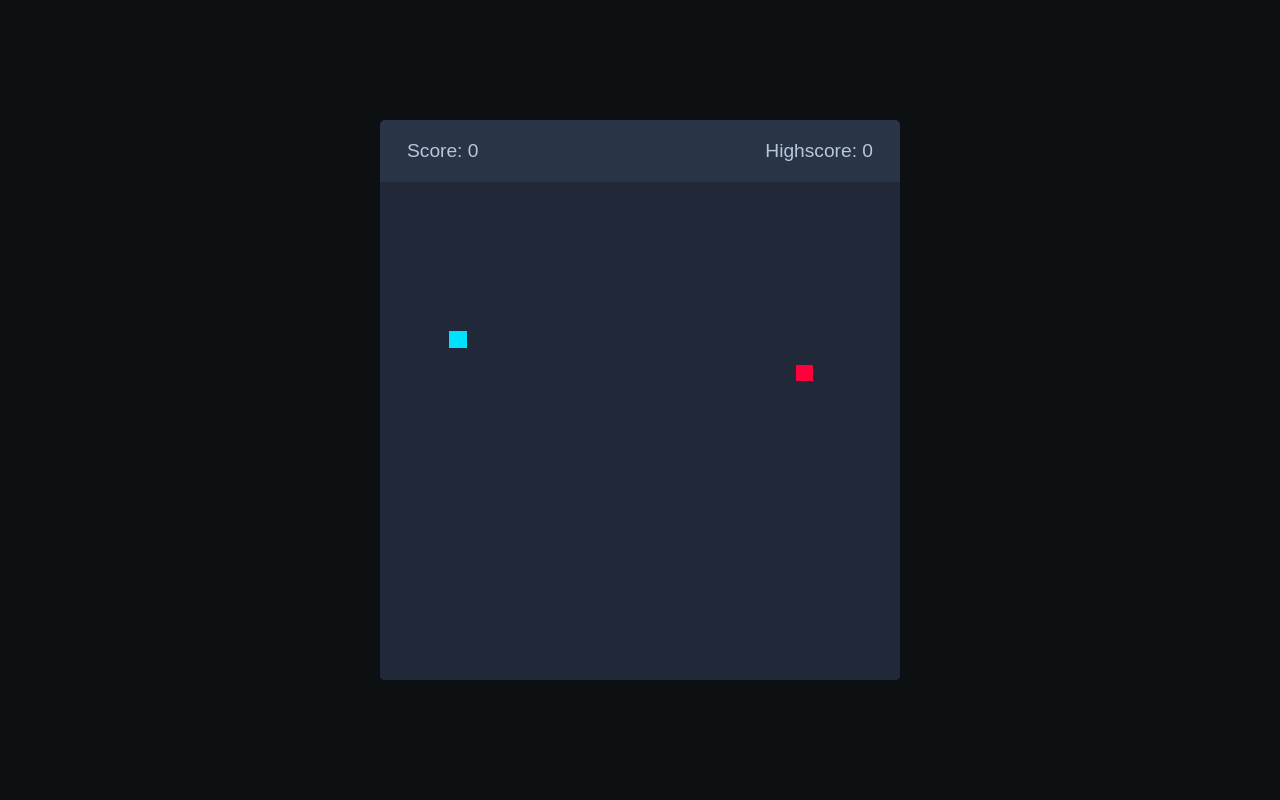
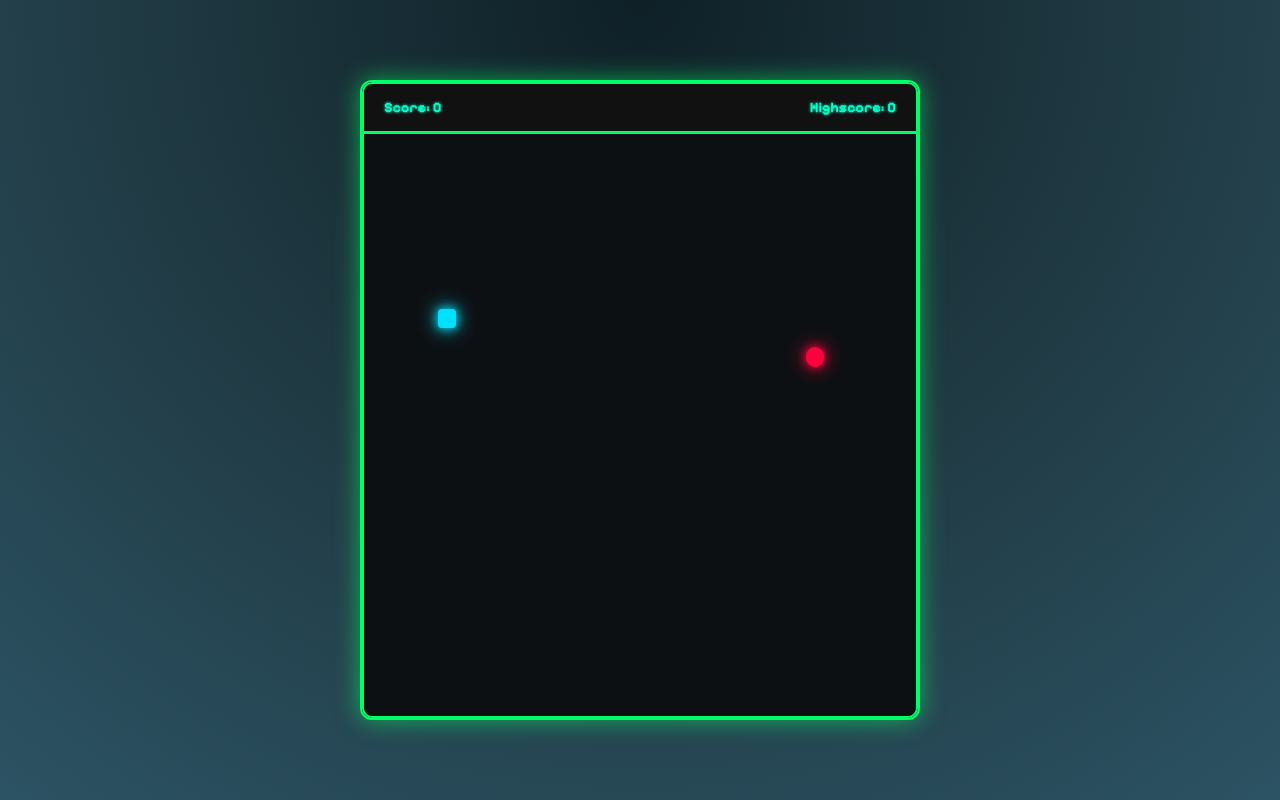
Before and after one commit to DaelagerUwU/TP-Javascript-Damian-Vilca, a plain HTML site: page index.html in a window 1280 px wide. Drawn offline with Linux system fonts and the light colour scheme.

Commit message:
estilo gral

```diff
--- a/index.html
+++ b/index.html
@@ -4,6 +4,9 @@
   <meta charset="utf-8" />
   <meta name="viewport" content="width=device-width,initial-scale=1" />
     <link rel="stylesheet" href="scripts/estilos.css">
+    <link rel="preconnect" href="https://fonts.googleapis.com">
+<link rel="preconnect" href="https://fonts.gstatic.com" crossorigin>
+<link href="https://fonts.googleapis.com/css2?family=Pixelify+Sans:wght@400..700&display=swap" rel="stylesheet">
   <title>Snake2.io</title>
 </head>
 <body>
--- a/scripts/estilos.css
+++ b/scripts/estilos.css
@@ -1,48 +1,81 @@
-*{
+
+/* RESET */
+* {
     margin: 0;
     padding: 0;
     box-sizing: border-box;
-    font-family: sans-serif;
+    font-family: "Pixelify Sans", sans-serif; /* estilo arcade */
 }
 
-body{
+/* FONDO GLOBAL */
+body {
     display: flex;
     justify-content: center;
     align-items: center;
     min-height: 100vh;
-    background: #0d1013;
-}
-.wrapper{
-    width: 65vmin;
-    height: 70vmin;
-    display: flex;
-    overflow: hidden;
-    flex-direction: column;
-    background: #293447;
-    border-radius: 5px;
+    background: radial-gradient(circle at top, #0f2027, #203a43, #2c5364);
+    color: #fff;
 }
 
-.game-details{
-    color: #b8c6dc;
-    font-size: 1.2rem;
-    font-weight: 500;
-    padding: 20px 27px;
+/* CONTENEDOR PRINCIPAL */
+.wrapper {
+    width: 70vmin;
+    height: 80vmin;
+    display: flex;
+    flex-direction: column;
+    overflow: hidden;
+    border-radius: 12px;
+    background: #1a1d23;
+    border: 2px solid #00ff66;
+    box-shadow: 0 0 25px rgba(0, 255, 102, 0.6);
+}
+
+/* PUNTUACIONES */
+.game-details {
     display: flex;
     justify-content: space-between;
+    padding: 15px 20px;
+    font-size: 0.9rem;
+    font-weight: bold;
+    color: #00ffcc;
+    background: #111;
+    border: 2px solid #00ff66;
+    border-bottom: 1px solid #00ff66;
+    border-top-left-radius: 10px;
+    border-top-right-radius: 10px;
 }
 
-.play-board{
+/* TEXTO CON BRILLO SUAVE */
+.score,
+.high-score {
+    color: #00ffcc;
+    text-shadow: 0 0 3px #00ffcc;
+}
+
+
+/* TABLERO */
+.play-board {
+    flex: 1;
     width: 100%;
     height: 100%;
-    background: #212837;
     display: grid;
     grid-template: repeat(30, 1fr) / repeat(30, 1fr);
+    background: #0d1013;
+    border: 2px solid #00ff66;
+    border-bottom-left-radius: 10px;
+    border-bottom-right-radius: 10px;
 }
 
-.play-board .food{
+/* COMIDA */
+.play-board .food {
     background: #ff003d;
+    border-radius: 50%;
+    box-shadow: 0 0 10px #ff003d, 0 0 20px #ff003d;
 }
 
-.play-board .head{
+/* SERPIENTE */
+.play-board .head {
     background: #00e1ff;
+    border-radius: 4px;
+    box-shadow: 0 0 10px #00e1ff, 0 0 20px #00e1ff;
 }
```
